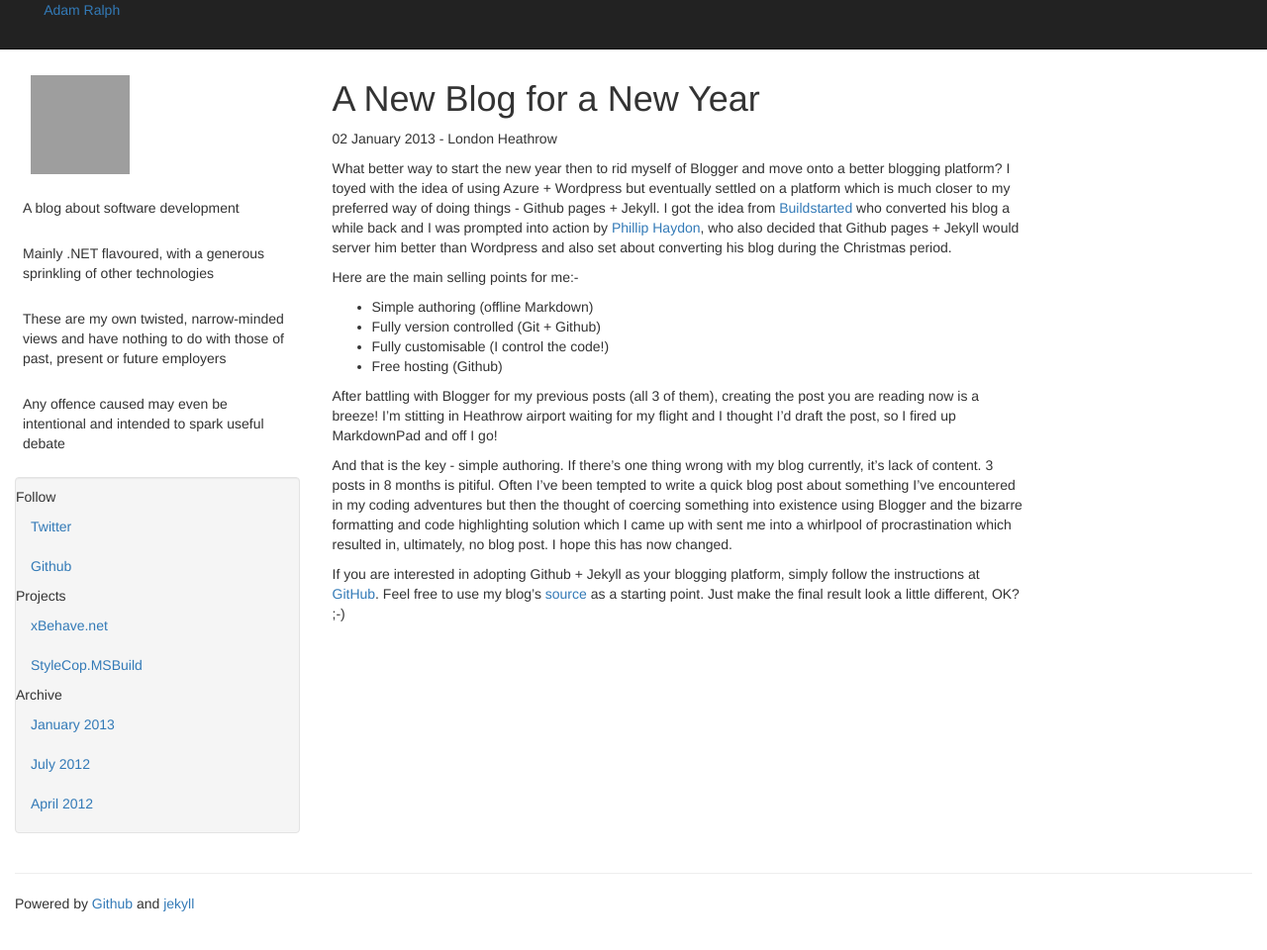
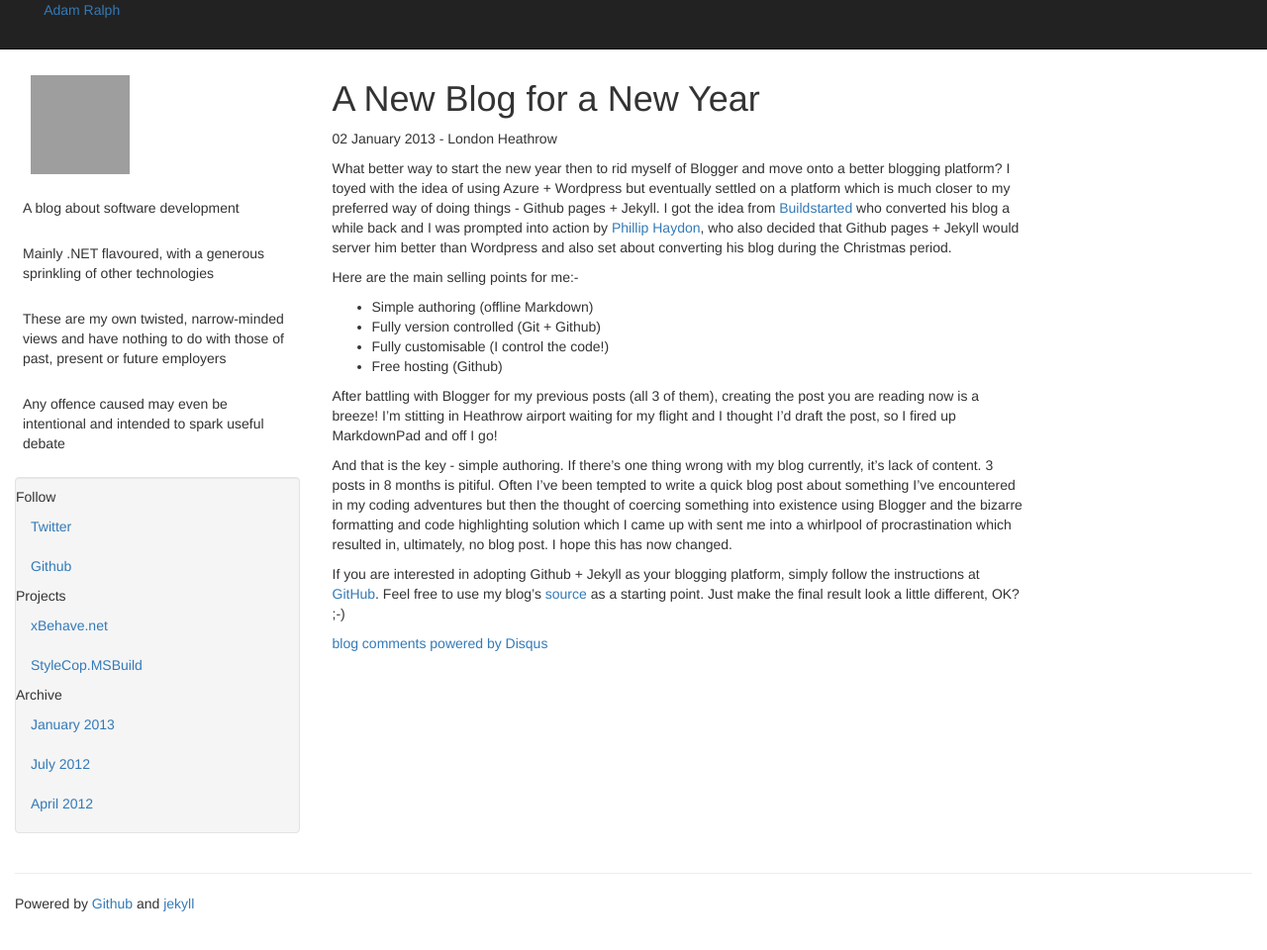
Before and after one commit to adamralph/adamralph.github.com, a Jekyll site: the page built from _posts/2013-01-02-a-new-blog-for-a-new-year.md, in a window 1280 px wide and 973 px high. Shown: the top 960 px of the window at 99% size. Built offline with Jekyll 4.4.1, drawn with Linux system fonts in a browser that asks for light colours; nearby versions of some CDN libraries; library files that are not in the unit come from our copies; Markdown is read by kramdown in place of the engine named in the settings; comment, search, counter and statistics services are not loaded; some of the changed lines change nothing that is shown; grey boxes are pictures that could not be loaded.

Commit message:
added Disqus

```diff
--- a/_layouts/post.html
+++ b/_layouts/post.html
@@ -3,3 +3,17 @@
 ---
 <h1>{{ page.title }}</h1>
 {{ content }}
+<div id="disqus_thread"></div>
+<script type="text/javascript">
+    var disqus_shortname = 'adamralph';
+    var disqus_url = "http://www.adamralph.com{{ page.url }}";
+
+    /* * * DON'T EDIT BELOW THIS LINE * * */
+    (function () {
+        var dsq = document.createElement('script'); dsq.type = 'text/javascript'; dsq.async = true;
+        dsq.src = 'http://' + disqus_shortname + '.disqus.com/embed.js';
+        (document.getElementsByTagName('head')[0] || document.getElementsByTagName('body')[0]).appendChild(dsq);
+    })();
+</script>
+<noscript>Please enable JavaScript to view the <a href="http://disqus.com/?ref_noscript">comments powered by Disqus.</a></noscript>
+<a href="http://disqus.com" class="dsq-brlink">blog comments powered by <span class="logo-disqus">Disqus</span></a>
```
